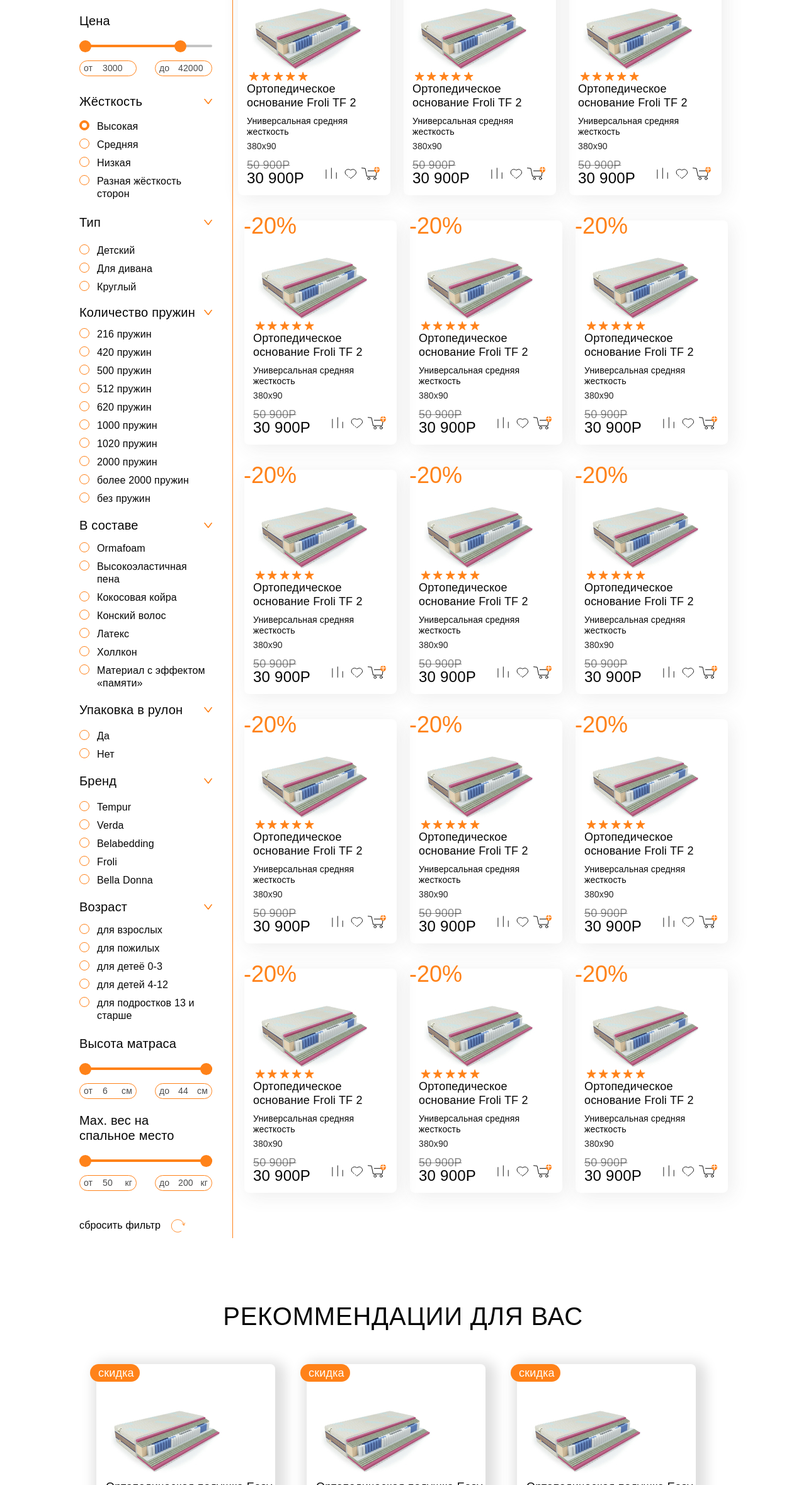
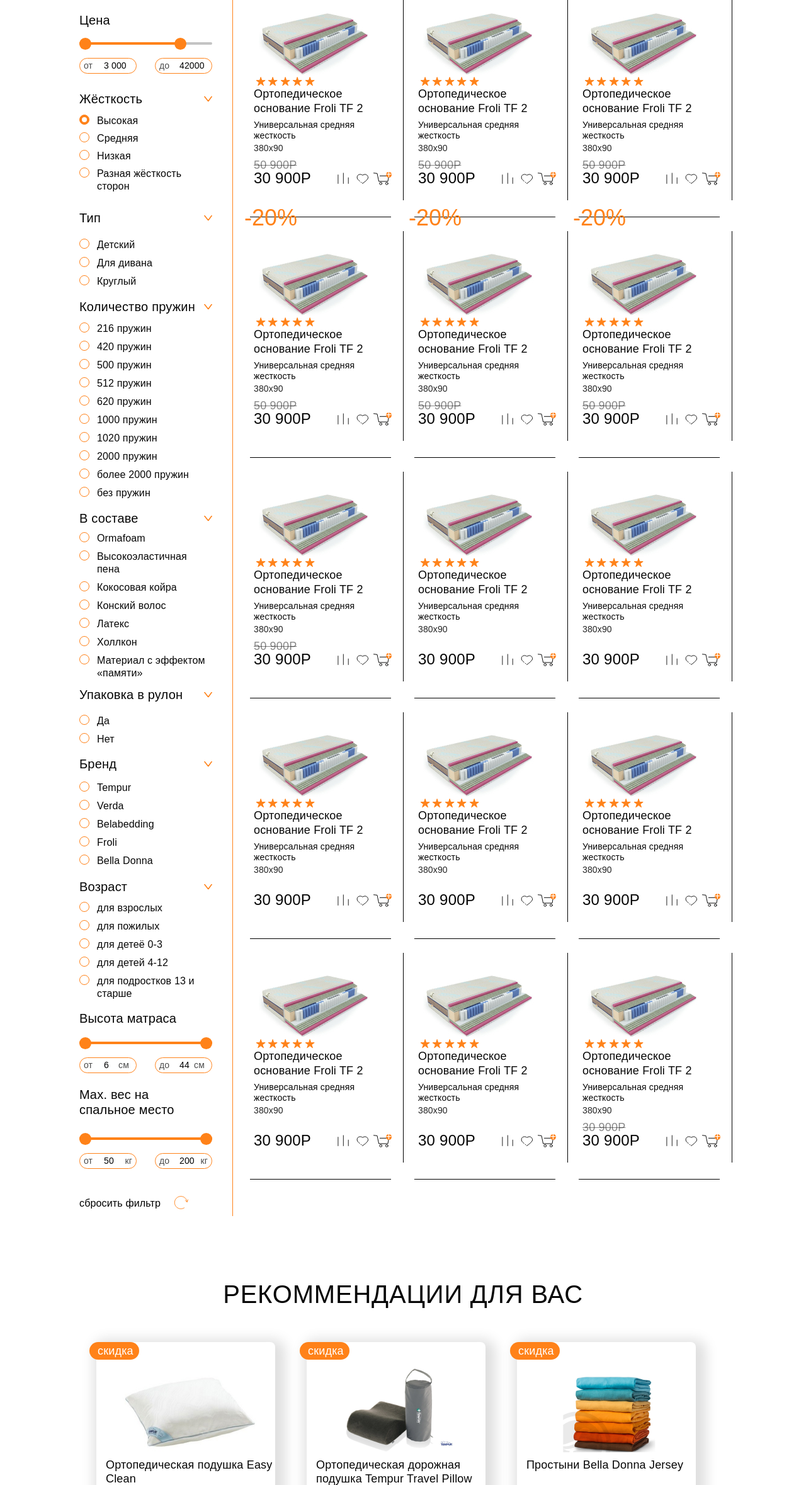
Before and after one commit to Thunderinthegrass/sleep-system, a website: page app/pages/products-page.html in a window 1280 px wide. Shown: the part 442-2800 px from the top of the page at 63% size. Drawn offline with Linux system fonts and the light colour scheme; files whose address does not match are found by name.

Commit message:
continue products-page

```diff
--- a/app/pages/products-page.html
+++ b/app/pages/products-page.html
@@ -124,7 +124,7 @@
               </div>
               <div class="price-slider__inputs">
                 <div class="price-slider__input-wrapper">
-                  <input type="text" class="price-slider__from" value="3000">
+                  <input type="text" class="price-slider__from" value="3 000">
                 </div>
                 <div class="price-slider__input-wrapper">
                   <input type="text" class="price-slider__to" value="42000">
@@ -800,7 +800,7 @@
               </div>
               <div class="product-prev">
                 <span class="product-prev__sale">
-                  -20%
+
                 </span>
                 <div class="product-prev__img-wrapper">
                   <img src="../img/content/hits/product-prev-img.jpg" alt="">
@@ -857,7 +857,7 @@
               </div>
               <div class="product-prev">
                 <span class="product-prev__sale">
-                  -20%
+
                 </span>
                 <div class="product-prev__img-wrapper">
                   <img src="../img/content/hits/product-prev-img.jpg" alt="">
@@ -890,7 +890,7 @@
                 </span>
                 <div class="product-prev__price">
                   <span class="product-prev__price-old">
-                    50 900Р
+
                   </span>
                   <span class="product-prev__price-current">
                     30 900Р
@@ -914,7 +914,7 @@
               </div>
               <div class="product-prev">
                 <span class="product-prev__sale">
-                  -20%
+
                 </span>
                 <div class="product-prev__img-wrapper">
                   <img src="../img/content/hits/product-prev-img.jpg" alt="">
@@ -947,7 +947,7 @@
                 </span>
                 <div class="product-prev__price">
                   <span class="product-prev__price-old">
-                    50 900Р
+
                   </span>
                   <span class="product-prev__price-current">
                     30 900Р
@@ -971,7 +971,7 @@
               </div>
               <div class="product-prev">
                 <span class="product-prev__sale">
-                  -20%
+
                 </span>
                 <div class="product-prev__img-wrapper">
                   <img src="../img/content/hits/product-prev-img.jpg" alt="">
@@ -1004,7 +1004,7 @@
                 </span>
                 <div class="product-prev__price">
                   <span class="product-prev__price-old">
-                    50 900Р
+
                   </span>
                   <span class="product-prev__price-current">
                     30 900Р
@@ -1028,7 +1028,7 @@
               </div>
               <div class="product-prev">
                 <span class="product-prev__sale">
-                  -20%
+
                 </span>
                 <div class="product-prev__img-wrapper">
                   <img src="../img/content/hits/product-prev-img.jpg" alt="">
@@ -1061,7 +1061,7 @@
                 </span>
                 <div class="product-prev__price">
                   <span class="product-prev__price-old">
-                    50 900Р
+
                   </span>
                   <span class="product-prev__price-current">
                     30 900Р
@@ -1085,7 +1085,7 @@
               </div>
               <div class="product-prev">
                 <span class="product-prev__sale">
-                  -20%
+
                 </span>
                 <div class="product-prev__img-wrapper">
                   <img src="../img/content/hits/product-prev-img.jpg" alt="">
@@ -1118,7 +1118,7 @@
                 </span>
                 <div class="product-prev__price">
                   <span class="product-prev__price-old">
-                    50 900Р
+
                   </span>
                   <span class="product-prev__price-current">
                     30 900Р
@@ -1142,7 +1142,7 @@
               </div>
               <div class="product-prev">
                 <span class="product-prev__sale">
-                  -20%
+
                 </span>
                 <div class="product-prev__img-wrapper">
                   <img src="../img/content/hits/product-prev-img.jpg" alt="">
@@ -1175,7 +1175,7 @@
                 </span>
                 <div class="product-prev__price">
                   <span class="product-prev__price-old">
-                    50 900Р
+
                   </span>
                   <span class="product-prev__price-current">
                     30 900Р
@@ -1199,7 +1199,7 @@
               </div>
               <div class="product-prev">
                 <span class="product-prev__sale">
-                  -20%
+
                 </span>
                 <div class="product-prev__img-wrapper">
                   <img src="../img/content/hits/product-prev-img.jpg" alt="">
@@ -1232,7 +1232,7 @@
                 </span>
                 <div class="product-prev__price">
                   <span class="product-prev__price-old">
-                    50 900Р
+
                   </span>
                   <span class="product-prev__price-current">
                     30 900Р
@@ -1255,9 +1255,6 @@
                 </div>
               </div>
               <div class="product-prev">
-                <span class="product-prev__sale">
-                  -20%
-                </span>
                 <div class="product-prev__img-wrapper">
                   <img src="../img/content/hits/product-prev-img.jpg" alt="">
                 </div>
@@ -1289,7 +1286,7 @@
                 </span>
                 <div class="product-prev__price">
                   <span class="product-prev__price-old">
-                    50 900Р
+                    30 900Р
                   </span>
                   <span class="product-prev__price-current">
                     30 900Р
@@ -1327,7 +1324,6 @@
               скидка
             </span>
             <div class="product-prev__img-wrapper">
-              <img src="../img/content/hits/product-prev-img.jpg" alt="">
               <a href="#" class="product-prev__img-link">
                 <img src="../img/content/recommendations/recommendations-1.png" alt="Ортопедическая подушка Easy Clean">
               </a>
@@ -1337,10 +1333,10 @@
             </a>
             <div class="product-prev__price">
               <span class="product-prev__price-old">
-                50 900Р
+                18 490 ₽
               </span>
               <span class="product-prev__price-current">
-                30 900Р
+                15 716,50 ₽
               </span>
             </div>
             <div class="product-prev__buttons">
@@ -1365,20 +1361,19 @@
               скидка
             </span>
             <div class="product-prev__img-wrapper">
-              <img src="../img/content/hits/product-prev-img.jpg" alt="">
               <a href="#" class="product-prev__img-link">
-                <img src="../img/content/recommendations/recommendations-1.png" alt="Ортопедическая подушка Easy Clean">
+                <img src="../img/content/recommendations/recommendations-2.png" alt="Ортопедическая подушка Easy Clean">
               </a>
             </div>
             <a href="#" class="product-prev__title">
-              Ортопедическая подушка Easy Clean
+              Ортопедическая дорожная подушка Tempur Travel Pillow
             </a>
             <div class="product-prev__price">
               <span class="product-prev__price-old">
-                50 900Р
+                11 490 ₽
               </span>
               <span class="product-prev__price-current">
-                30 900Р
+                9 192 ₽
               </span>
             </div>
             <div class="product-prev__buttons">
@@ -1403,20 +1398,19 @@
               скидка
             </span>
             <div class="product-prev__img-wrapper">
-              <img src="../img/content/hits/product-prev-img.jpg" alt="">
               <a href="#" class="product-prev__img-link">
-                <img src="../img/content/recommendations/recommendations-1.png" alt="Ортопедическая подушка Easy Clean">
+                <img src="../img/content/recommendations/recommendations-3.png" alt="Ортопедическая подушка Easy Clean">
               </a>
             </div>
             <a href="#" class="product-prev__title">
-              Ортопедическая подушка Easy Clean
+              Простыни Bella Donna Jersey
             </a>
             <div class="product-prev__price">
               <span class="product-prev__price-old">
-                50 900Р
+                6 975 ₽
               </span>
               <span class="product-prev__price-current">
-                30 900Р
+                6 277,50 ₽
               </span>
             </div>
             <div class="product-prev__buttons">
--- a/app/scss/_global.scss
+++ b/app/scss/_global.scss
@@ -82,13 +82,13 @@
   &__link {
     color: $orange;
     position: relative;
-    padding-right: 35px;
-    margin-right: 22px;
+    padding-right: 37px;
+    margin-right: 20px;
     &::after {
       position: absolute;
       content: "";
-      width: 8px;
-      height: 17px;
+      width: 10px;
+      height: 18px;
       right: 0;
       top: 0;
       background-image: url(../img/svg/breadcrumbs-arrow.svg);
--- a/app/scss/modules/double-slider/double-slider.scss
+++ b/app/scss/modules/double-slider/double-slider.scss
@@ -3,7 +3,7 @@
 .weight-slider {
   min-height: 19px;
   position: relative;
-  margin-top: 19px;
+  margin-top: 16px;
   &__input-wrapper {
     position: relative;
     &:first-child {
@@ -48,18 +48,21 @@
       font-size: 14px;
       line-height: 17px;
       letter-spacing: 0.01em;
-      color: rgba(6, 6, 6, 0.72);
-      padding-left: 36px;
+      padding-left: 38px;
+      ::placeholder{
+        color: rgba(6, 6, 6, 0.72);
+      }
     }
   }
 }
 .height-slider {
+  margin-top: 18px;
   &__input-wrapper {
     position: relative;
     &::after {
       position: absolute;
       content: "см";
-      right: 7px;
+      right: 12px;
       top: 50%;
       transform: translateY(-50%);
       font-size: 14px;
@@ -70,12 +73,14 @@
   }
   .right-dot{
     right: 0;
+    top: 0;
   }
   .line-2{
     width: 100%;
   }
 }
 .weight-slider {
+  margin-top: 25px;
   &__input-wrapper {
     position: relative;
     &::after {
--- a/app/scss/modules/recommendations/recommendations.scss
+++ b/app/scss/modules/recommendations/recommendations.scss
@@ -52,7 +52,7 @@
     }
     &__sale {
       position: absolute;
-      left: -10px;
+      left: -11px;
       top: 0px;
       font-weight: normal;
       font-size: 18px;
@@ -111,7 +111,7 @@
         font-size: 24px;
         line-height: 29px;
         letter-spacing: 0.01em;
-        margin-top: -5px;
+        margin-top: 0;
         @media (max-width: $phone-size) {
           font-size: 18px;
           line-height: 22px;
@@ -122,7 +122,7 @@
       display: flex;
       position: absolute;
       right: 18px;
-      bottom: 27px;
+      bottom: 25px;
       @media (max-width: $phone-size) {
         flex-direction: column;
         justify-content: center;
@@ -133,11 +133,11 @@
       }
     }
     &__compare {
-      width: 21px;
-      height: 23px;
+      width: 22px;
+      height: 25px;
       &-icon {
-        width: 21px;
-        height: 23px;
+        width: 22px;
+        height: 25px;
         @media (max-width: $phone-size) {
           width: 16px;
           height: 17px;
@@ -145,16 +145,16 @@
       }
     }
     &__favorites {
-      margin-left: 12px;
-      width: 24px;
-      height: 20px;
+      margin-left: 15px;
+      width: 26px;
+      height: 21px;
       @media (max-width: $phone-size) {
         margin-left: 0;
         margin-top: 10px;
       }
       &-icon {
-        width: 24px;
-        height: 20px;
+        width: 26px;
+        height: 21px;
       }
     }
     &__basket {
--- a/app/scss/pages/products-page/products-page.scss
+++ b/app/scss/pages/products-page/products-page.scss
@@ -40,13 +40,16 @@
       letter-spacing: 0.01em;
     }
     &__type {
-      padding-top: 23px;
+      padding-top: 28px;
       .products-filters__list {
-        margin-top: 23px;
+        margin-top: 21px;
+      }
+      .filter-checkbox__label{
+        margin-top: 8px;
       }
     }
     &__price {
-      padding-top: 31px;
+      padding-top: 28px;
       .products-filters__title-wrapper {
         &::after {
           display: none;
@@ -60,31 +63,31 @@
       }
     }
     &__component {
-      padding-top: 20px;
+      padding-top: 18px;
       .products-filters__list {
-        margin-top: 15px;
+        margin-top: 10px;
       }
     }
     &__package {
-      padding-top: 20px;
+      padding-top: 12px;
       .products-filters__list {
         margin-top: 20px;
       }
     }
     &__brand {
-      padding-top: 20px;
+      padding-top: 17px;
       .products-filters__list {
-        margin-top: 20px;
+        margin-top: 16px;
       }
     }
     &__age {
-      padding-top: 20px;
+      padding-top: 19px;
       .products-filters__list {
-        margin-top: 15px;
+        margin-top: 12px;
       }
     }
     &__height {
-      padding-top: 22px;
+      padding-top: 17px;
       .products-filters__title-wrapper {
         &::after {
           display: none;
@@ -168,7 +171,7 @@
         margin-top: 0;
       }
       &-wrapper {
-        margin-top: 20px;
+        margin-top: 22px;
       }
       &-input {
         width: 84px;
@@ -178,6 +181,9 @@
         padding-left: 13px;
         padding-top: 1px;
         padding-right: 17px;
+        font-size: 14px;
+        line-height: 17px;
+        letter-spacing: 0.01em;
         &-wrapper {
           position: relative;
         }
@@ -200,13 +206,13 @@
       padding-top: 28px;
     }
     &__hardness-wrapper {
-      padding-top: 9px;
+      padding-top: 5px;
       .filter {
         &__label {
           position: relative;
           display: block;
           padding-left: 28px;
-          margin-top: 9px;
+          margin-top: 8px;
           cursor: pointer;
           &::before {
             position: absolute;
@@ -253,7 +259,7 @@
       }
       &__dropdown-wrapper {
         display: inline-block;
-        margin-left: 32px;
+        margin-left: 36px;
         padding: 1px 32px 1px 13px;
         font-size: 14px;
         line-height: 17px;
@@ -267,8 +273,8 @@
           content: "";
           height: 9px;
           width: 14px;
-          right: 9px;
-          top: 7px;
+          right: 7px;
+          top: 6px;
           background-image: url(../img/svg/products-page/filter-arrow.svg);
           background-repeat: no-repeat;
           background-size: contain;
@@ -280,19 +286,21 @@
     &-wrapper {
       display: flex;
       flex-wrap: wrap;
-      padding-left: 8px;
+      padding-left: 11px;
+      padding-top: 15px;
       justify-content: flex-start;
       .product-prev {
+        // background: rgba(163, 35, 35, 0.288);
         width: 242px;
         height: 356px;
         position: relative;
-        box-shadow: 5px 5px 30px rgba(83, 81, 79, 0.1);
+        box-shadow: none;
         margin: 0;
         padding-left: 14px;
-        padding-top: 25px;
-        margin-left: 10px;
+        padding-top: 32px;
+        margin-left: 8px;
         margin-right: 11px;
-        margin-top: 40px;
+        margin-top: 26px;
         border-radius: 8px;
         @media (max-width: $tablet-size) {
           margin-left: 29px;
@@ -303,8 +311,26 @@
           padding: 0;
           padding-left: 10px;
         }
+        &::before{
+          position: absolute;
+          content: "";
+          width: 1px;
+          height: 333px;
+          right: -10px;
+          top: 30px;
+          background: #000;
+        }
+        &::after{
+          position: absolute;
+          content: "";
+          width: 224px;
+          height: 1px;
+          right: 10px;
+          bottom: -34px;
+          background: #000;
+        }
         &:first-child {
-          margin-left: 0;
+          // margin-left: 0;
         }
         &__img-wrapper {
           border-radius: 5px;
@@ -353,7 +379,7 @@
           color: #060606;
           font-size: 18px;
           font-weight: 500;
-          line-height: 22px;
+          line-height: 23px;
           letter-spacing: 0.01em;
           @media (max-width: $phone-size) {
             font-size: 12px;
@@ -368,7 +394,7 @@
           font-size: 14px;
           line-height: 17px;
           letter-spacing: 0.01em;
-          margin-top: 10px;
+          margin-top: 6px;
           @media (max-width: $phone-size) {
             margin-top: 6px;
             margin-right: 40px;
@@ -384,7 +410,7 @@
           line-height: 17px;
           letter-spacing: 0.01em;
           color: rgba(6, 6, 6, 0.88);
-          margin-top: 6px;
+          margin-top: 3px;
           @media (max-width: $phone-size) {
             font-size: 10px;
             line-height: 12px;
@@ -394,6 +420,9 @@
         &__price {
           display: inline-block;
           margin-top: 10px;
+          position: absolute;
+          left: 14px;
+          bottom: 14px;
           @media (max-width: $phone-size) {
             margin-top: 21px;
           }
@@ -423,11 +452,10 @@
           }
         }
         &__buttons {
-          // display: inline-block;
           display: flex;
           position: absolute;
-          right: 21px;
-          bottom: 24px;
+          right: 13px;
+          bottom: 17px;
           @media (max-width: $phone-size) {
             flex-direction: column;
             justify-content: center;
@@ -500,15 +528,16 @@
     letter-spacing: 0.01em;
     background: transparent;
     padding: 0;
-    padding-right: 40px;
+    padding-right: 45px;
     margin-top: 45px;
     margin-bottom: 10px;
-    &::after{
+    &::after {
       position: absolute;
       content: "";
       width: 24px;
       height: 22px;
       right: 0;
+      top: -2px;
       background-image: url(../../../img/svg/products-page/reset.svg);
       background-repeat: no-repeat;
       background-size: contain;
```
Also changed, not shown: app/css/style.min.css.
